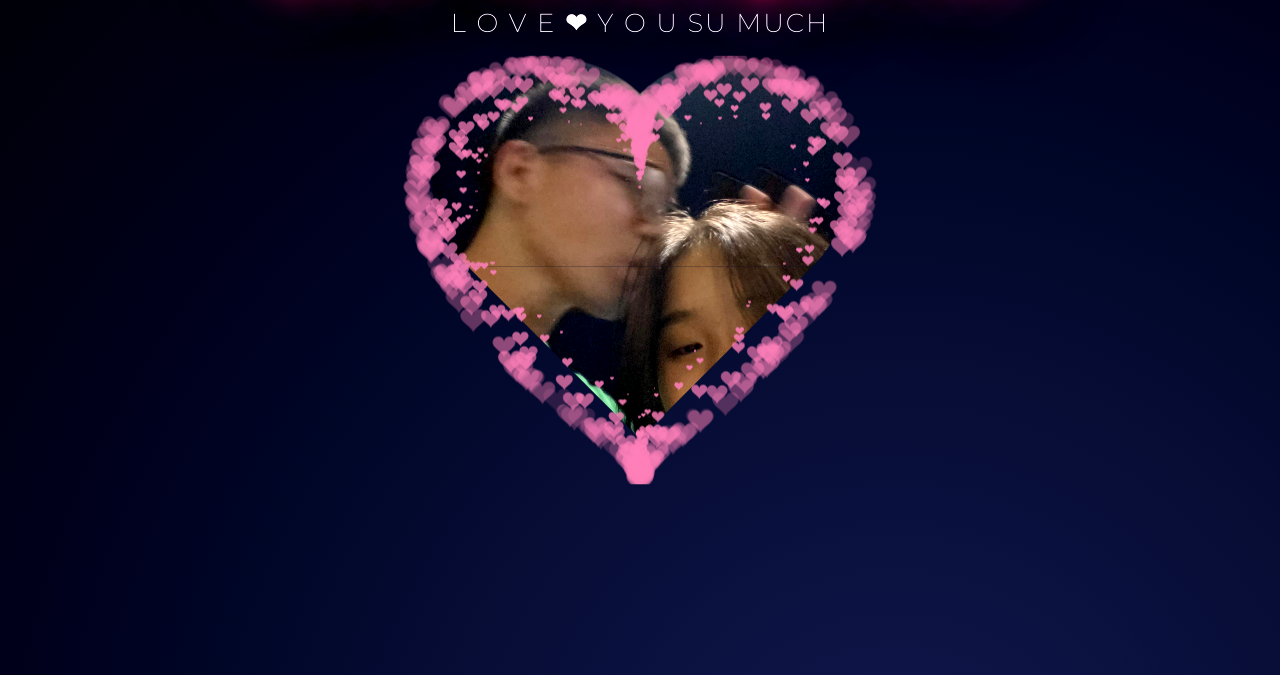
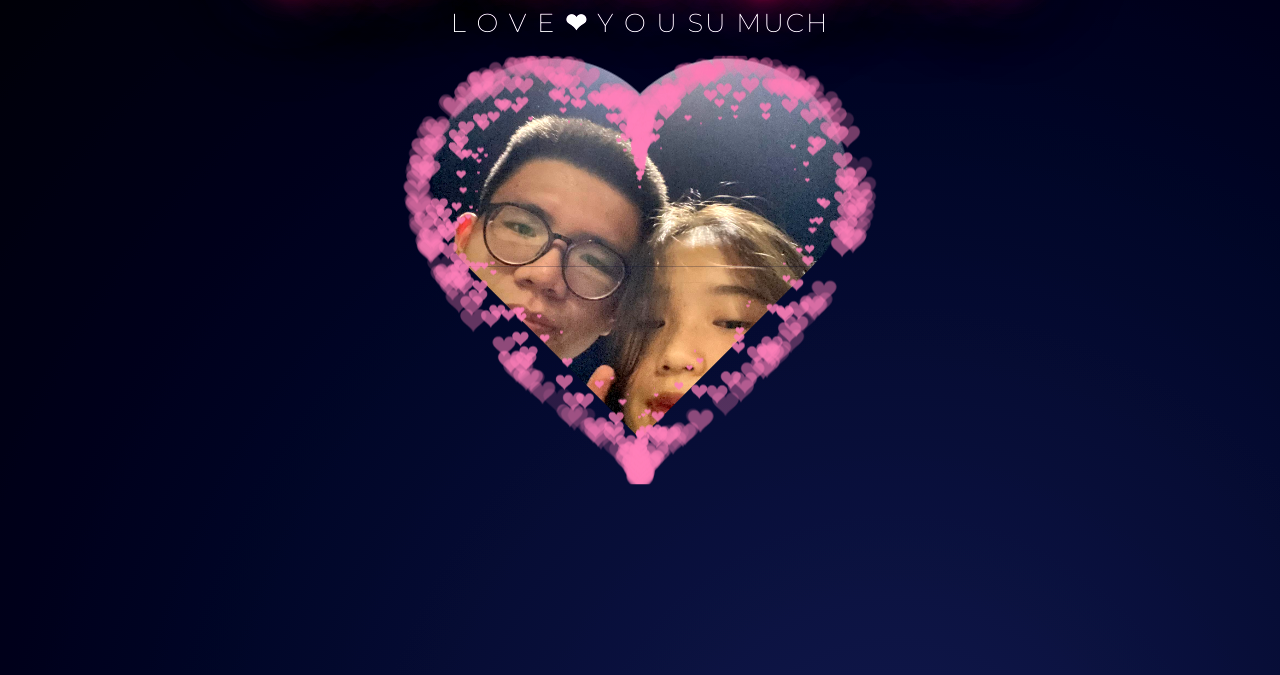
Before and after one commit to naca09/AllHeart, a plain HTML site: page index.html in a window 1280 px wide. Shown: the part 125-800 px from the top of the page. Drawn offline with nearby package versions, Linux system fonts and the light colour scheme.

Commit message:
Update index.html

```diff
--- a/index.html
+++ b/index.html
@@ -26,7 +26,7 @@
       <h3 class="STARDUST1">Love Forever</h3>
       <h1 class="STARDUST2">Quốc Tiến & Ngọc Hoa</h1>
       <h3 class="STARDUST3">L O V E <strong>❤</strong> Y O U SU MUCH</h3>
-      <img class="img" src="love.jpg" alt="All_love_for_u" />
+      <img class="img" src="12.jpg" alt="All_love_for_u" />
       <canvas id="pinkboard"></canvas>
     </div>
 
```
